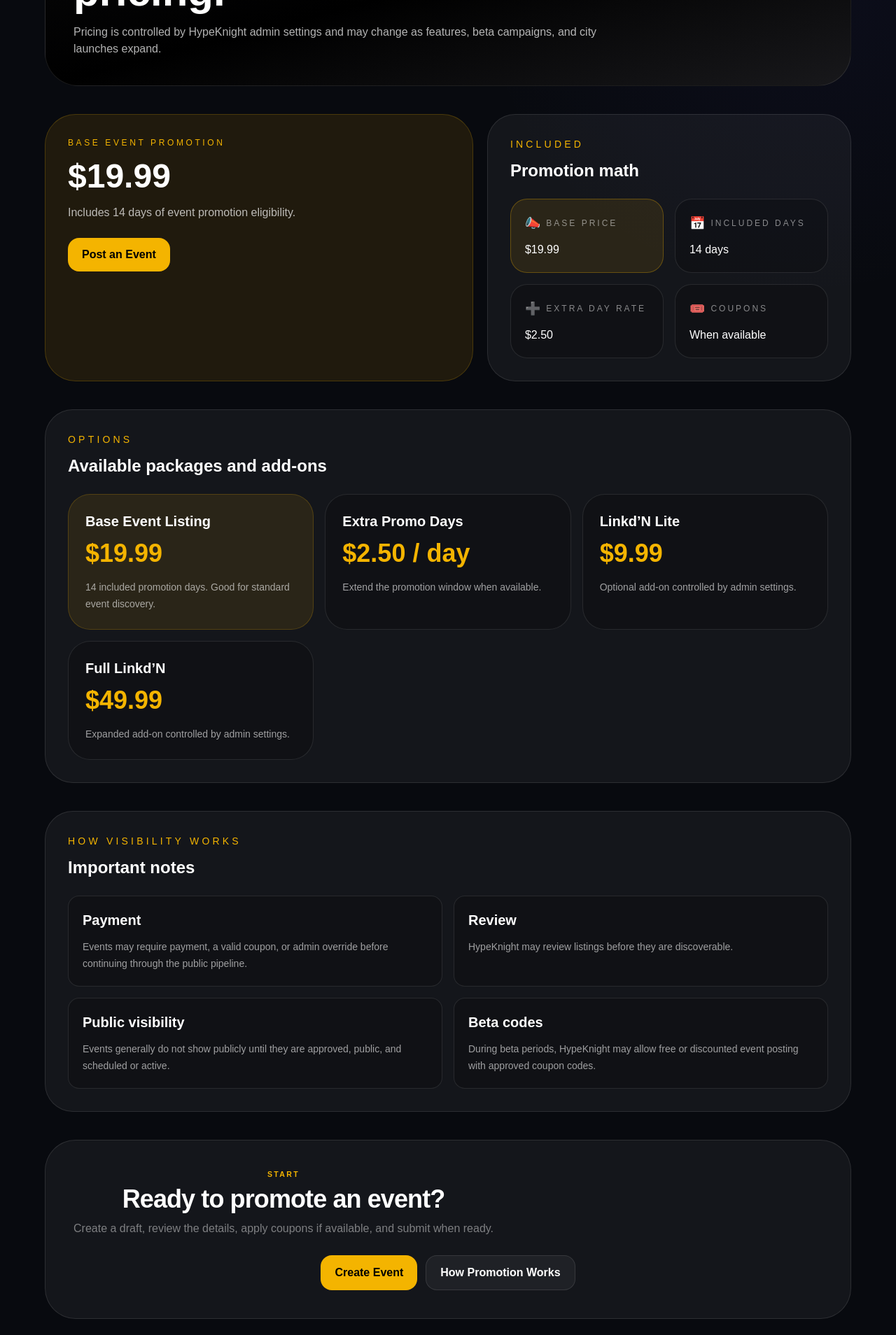
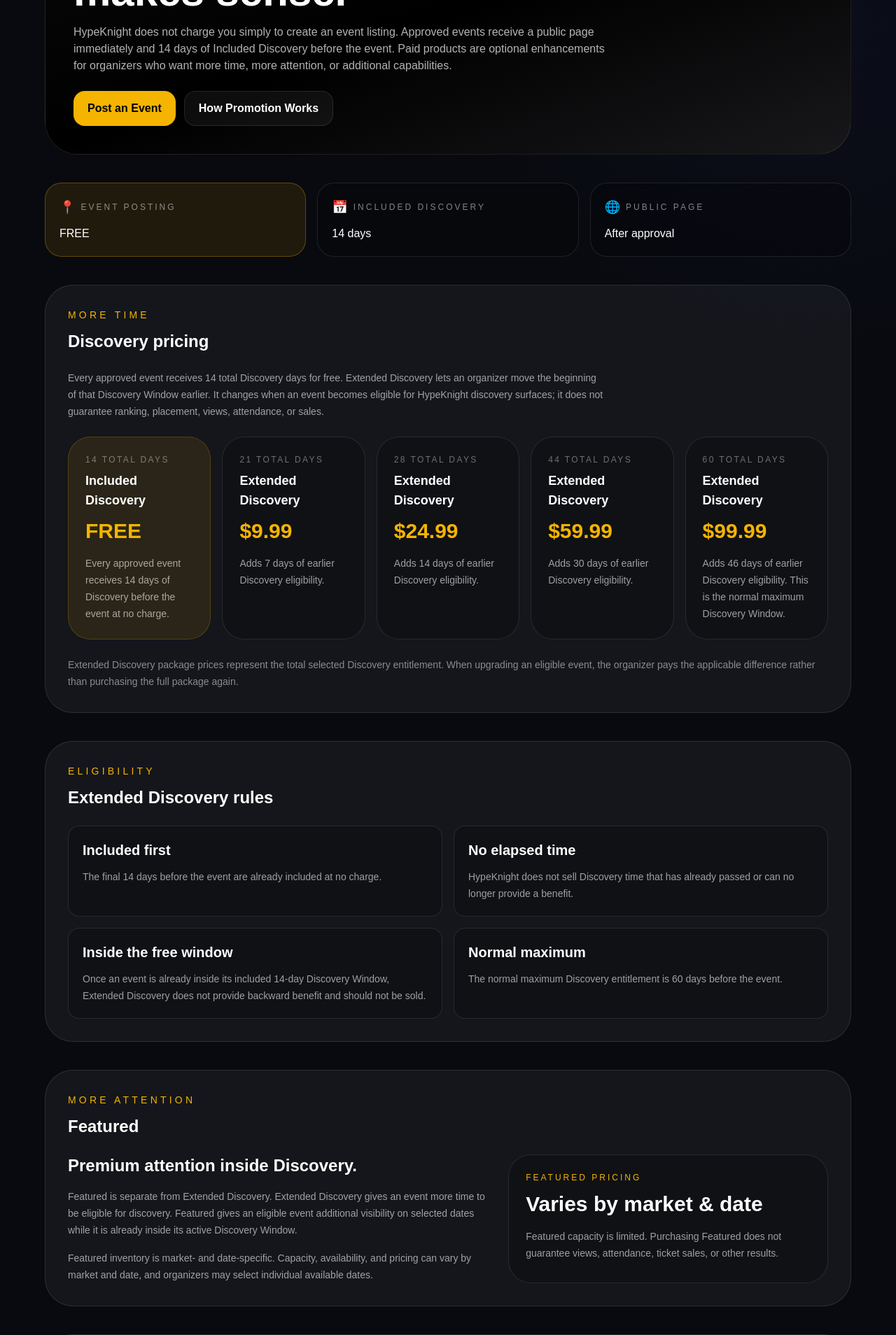
Before and after one commit to Hypeknight/HKV2, a Next.js app: page /pricing in a window 1280 px wide. Shown: the part 320-2228 px from the top of the page at 70% size. Built offline with nearby package versions, Linux system fonts and the light colour scheme; no server answers; the database is empty.

Commit message:
fix: align pricing page with business model v1

```diff
--- a/app/pricing/page.tsx
+++ b/app/pricing/page.tsx
@@ -1,17 +1,40 @@
-import { getPlatformSettings } from '@/lib/settings';
 import { ButtonLink, InfoCard, Panel, SectionHeader } from '@/components/ui';
 
-export default async function PricingPage() {
-  const settings = await getPlatformSettings();
+const discoveryPackages = [
+  {
+    title: 'Included Discovery',
+    days: '14 total days',
+    price: 'FREE',
+    text: 'Every approved event receives 14 days of Discovery before the event at no charge.',
+    active: true,
+  },
+  {
+    title: 'Extended Discovery',
+    days: '21 total days',
+    price: '$9.99',
+    text: 'Adds 7 days of earlier Discovery eligibility.',
+  },
+  {
+    title: 'Extended Discovery',
+    days: '28 total days',
+    price: '$24.99',
+    text: 'Adds 14 days of earlier Discovery eligibility.',
+  },
+  {
+    title: 'Extended Discovery',
+    days: '44 total days',
+    price: '$59.99',
+    text: 'Adds 30 days of earlier Discovery eligibility.',
+  },
+  {
+    title: 'Extended Discovery',
+    days: '60 total days',
+    price: '$99.99',
+    text: 'Adds 46 days of earlier Discovery eligibility. This is the normal maximum Discovery Window.',
+  },
+];
 
-  const basePrice = Number(settings.base_event_price || settings.event_base_price || 19.99);
-  const includedDays = Number(settings.base_promo_days || settings.included_promo_days || 14);
-  const extraDayPrice = Number(settings.extra_promo_day_price || 2.5);
-  const litePrice = Number(settings.link_lite_price || 9.99);
-  const fullPrice = Number(settings.full_link_price || 49.99);
-  const linkLiteEnabled = Boolean(settings.enable_link_lite);
-  const fullLinkEnabled = Boolean(settings.enable_full_link);
-
+export default function PricingPage() {
   return (
     <section className="mx-auto max-w-7xl space-y-8 px-4 py-6 sm:space-y-10 sm:px-6 sm:py-10 lg:px-8">
       <section className="relative overflow-hidden rounded-[2rem] border border-white/10 bg-gradient-to-br from-zinc-950 via-black to-zinc-900 p-5 sm:rounded-[3rem] sm:p-10">
@@ -21,110 +44,209 @@ export default async function PricingPage() {
           </p>
 
           <h1 className="mt-3 max-w-4xl text-4xl font-black leading-tight text-white sm:text-6xl">
-            Simple event promotion pricing.
+            Post for free. Enhance when it makes sense.
           </h1>
 
           <p className="mt-4 max-w-3xl text-sm leading-6 text-white/70 sm:text-base">
-            Pricing is controlled by HypeKnight admin settings and may change as
-            features, beta campaigns, and city launches expand.
+            HypeKnight does not charge you simply to create an event listing.
+            Approved events receive a public page immediately and 14 days of
+            Included Discovery before the event. Paid products are optional
+            enhancements for organizers who want more time, more attention, or
+            additional capabilities.
           </p>
+
+          <div className="mt-6 flex flex-col gap-3 sm:flex-row">
+            <ButtonLink
+              href="/dashboard/events/new/step-1"
+              variant="primary"
+            >
+              Post an Event
+            </ButtonLink>
+
+            <ButtonLink href="/promote" variant="secondary">
+              How Promotion Works
+            </ButtonLink>
+          </div>
         </div>
       </section>
 
-      <section className="grid gap-5 lg:grid-cols-[1fr_0.85fr]">
-        <div className="rounded-[2rem] border border-accent/20 bg-accent/10 p-6 sm:rounded-[2.75rem] sm:p-8">
-          <p className="text-xs uppercase tracking-[0.3em] text-accent">
-            Base Event Promotion
+      <section className="grid gap-4 md:grid-cols-3">
+        <InfoCard
+          label="Event Posting"
+          icon="📍"
+          value="FREE"
+          accent
+        />
+
+        <InfoCard
+          label="Included Discovery"
+          icon="📅"
+          value="14 days"
+        />
+
+        <InfoCard
+          label="Public Page"
+          icon="🌐"
+          value="After approval"
+        />
+      </section>
+
+      <Panel title="Discovery pricing" eyebrow="More Time">
+        <div className="mb-6 max-w-3xl">
+          <p className="text-sm leading-6 text-white/60">
+            Every approved event receives 14 total Discovery days for free.
+            Extended Discovery lets an organizer move the beginning of that
+            Discovery Window earlier. It changes when an event becomes eligible
+            for HypeKnight discovery surfaces; it does not guarantee ranking,
+            placement, views, attendance, or sales.
           </p>
-          <h2 className="mt-4 text-5xl font-black text-white">
-            ${basePrice.toFixed(2)}
-          </h2>
-          <p className="mt-4 text-white/70">
-            Includes {includedDays} days of event promotion eligibility.
-          </p>
-
-          <div className="mt-6">
-            <ButtonLink href="/dashboard/events/new/step-1" variant="primary">
-              Post an Event
-            </ButtonLink>
-          </div>
         </div>
 
-        <Panel title="Promotion math" eyebrow="Included">
-          <div className="grid gap-4 sm:grid-cols-2">
-            <InfoCard label="Base Price" icon="📣" value={`$${basePrice.toFixed(2)}`} accent />
-            <InfoCard label="Included Days" icon="📅" value={`${includedDays} days`} />
-            <InfoCard label="Extra Day Rate" icon="➕" value={`$${extraDayPrice.toFixed(2)}`} />
-            <InfoCard label="Coupons" icon="🎟️" value="When available" />
-          </div>
-        </Panel>
-      </section>
+        <div className="grid gap-4 md:grid-cols-2 xl:grid-cols-5">
+          {discoveryPackages.map((pkg) => (
+            <Package
+              key={pkg.days}
+              title={pkg.title}
+              days={pkg.days}
+              price={pkg.price}
+              text={pkg.text}
+              active={pkg.active}
+            />
+          ))}
+        </div>
 
-      <Panel title="Available packages and add-ons" eyebrow="Options">
-        <div className="grid gap-4 md:grid-cols-3">
-          <Package
-            title="Base Event Listing"
-            price={`$${basePrice.toFixed(2)}`}
-            text={`${includedDays} included promotion days. Good for standard event discovery.`}
-            active
+        <p className="mt-6 text-sm leading-6 text-white/50">
+          Extended Discovery package prices represent the total selected
+          Discovery entitlement. When upgrading an eligible event, the
+          organizer pays the applicable difference rather than purchasing the
+          full package again.
+        </p>
+      </Panel>
+
+      <Panel title="Extended Discovery rules" eyebrow="Eligibility">
+        <div className="grid gap-4 md:grid-cols-2">
+          <Note
+            title="Included first"
+            text="The final 14 days before the event are already included at no charge."
           />
 
-          <Package
-            title="Extra Promo Days"
-            price={`$${extraDayPrice.toFixed(2)} / day`}
-            text="Extend the promotion window when available."
+          <Note
+            title="No elapsed time"
+            text="HypeKnight does not sell Discovery time that has already passed or can no longer provide a benefit."
           />
 
-          <Package
-            title="Linkd’N Lite"
-            price={linkLiteEnabled ? `$${litePrice.toFixed(2)}` : 'Unavailable'}
-            text="Optional add-on controlled by admin settings."
+          <Note
+            title="Inside the free window"
+            text="Once an event is already inside its included 14-day Discovery Window, Extended Discovery does not provide backward benefit and should not be sold."
           />
 
-          <Package
-            title="Full Linkd’N"
-            price={fullLinkEnabled ? `$${fullPrice.toFixed(2)}` : 'Unavailable'}
-            text="Expanded add-on controlled by admin settings."
+          <Note
+            title="Normal maximum"
+            text="The normal maximum Discovery entitlement is 60 days before the event."
           />
         </div>
       </Panel>
 
-      <Panel title="Important notes" eyebrow="How Visibility Works">
+      <Panel title="Featured" eyebrow="More Attention">
+        <div className="grid gap-5 lg:grid-cols-[1fr_0.75fr]">
+          <div>
+            <h3 className="text-2xl font-black text-white">
+              Premium attention inside Discovery.
+            </h3>
+
+            <p className="mt-4 max-w-3xl text-sm leading-6 text-white/60">
+              Featured is separate from Extended Discovery. Extended Discovery
+              gives an event more time to be eligible for discovery. Featured
+              gives an eligible event additional visibility on selected dates
+              while it is already inside its active Discovery Window.
+            </p>
+
+            <p className="mt-4 max-w-3xl text-sm leading-6 text-white/60">
+              Featured inventory is market- and date-specific. Capacity,
+              availability, and pricing can vary by market and date, and
+              organizers may select individual available dates.
+            </p>
+          </div>
+
+          <div className="rounded-[2rem] border border-white/10 bg-black/20 p-6">
+            <p className="text-xs uppercase tracking-[0.25em] text-accent">
+              Featured Pricing
+            </p>
+
+            <p className="mt-3 text-3xl font-black text-white">
+              Varies by market &amp; date
+            </p>
+
+            <p className="mt-4 text-sm leading-6 text-white/60">
+              Featured capacity is limited. Purchasing Featured does not
+              guarantee views, attendance, ticket sales, or other results.
+            </p>
+          </div>
+        </div>
+      </Panel>
+
+      <Panel title="What you do not have to buy" eyebrow="Free By Default">
         <div className="grid gap-4 md:grid-cols-2">
-          <Note title="Payment" text="Events may require payment, a valid coupon, or admin override before continuing through the public pipeline." />
-          <Note title="Review" text="HypeKnight may review listings before they are discoverable." />
-          <Note title="Public visibility" text="Events generally do not show publicly until they are approved, public, and scheduled or active." />
-          <Note title="Beta codes" text="During beta periods, HypeKnight may allow free or discounted event posting with approved coupon codes." />
+          <Note
+            title="No listing fee"
+            text="Payment is not required simply to create or publish an approved HypeKnight event."
+          />
+
+          <Note
+            title="No enhancement requirement"
+            text="Extended Discovery and Featured are optional. Neither is required for an approved event to have a public page or receive its included Discovery Window."
+          />
+
+          <Note
+            title="Keep your ticket provider"
+            text="HypeKnight is not your ticket checkout provider. You can continue using Eventbrite, Ticketmaster, your own ticketing system, or another supported destination."
+          />
+
+          <Note
+            title="Public page is separate"
+            text="Approval activates the public event page. Discovery eligibility is a separate lifecycle and begins according to the event's Discovery Window."
+          />
         </div>
       </Panel>
 
       <section className="rounded-[2rem] border border-white/10 bg-white/5 p-6 text-center sm:rounded-[2.75rem] sm:p-10">
         <SectionHeader
-          eyebrow="Start"
-          title="Ready to promote an event?"
-          text="Create a draft, review the details, apply coupons if available, and submit when ready."
+          eyebrow="Start Free"
+          title="Ready to put your event on HypeKnight?"
+          text="Create the event, submit it for review, and use optional enhancements only when they make sense for your campaign."
         />
 
         <div className="mt-6 flex flex-col justify-center gap-3 sm:flex-row">
-          <ButtonLink href="/dashboard/events/new/step-1" variant="primary">
-            Create Event
+          <ButtonLink
+            href="/dashboard/events/new/step-1"
+            variant="primary"
+          >
+            Post an Event
           </ButtonLink>
+
           <ButtonLink href="/promote" variant="secondary">
-            How Promotion Works
+            Learn About Promotion
           </ButtonLink>
         </div>
       </section>
+
+      <p className="text-center text-xs leading-5 text-white/40">
+        Enhancement pricing and availability may be updated as HypeKnight
+        markets, inventory, and platform capabilities evolve.
+      </p>
     </section>
   );
 }
 
 function Package({
   title,
+  days,
   price,
   text,
   active,
 }: {
   title: string;
+  days: string;
   price: string;
   text: string;
   active?: boolean;
@@ -132,21 +254,46 @@ function Package({
   return (
     <div
       className={`rounded-[2rem] border p-6 ${
-        active ? 'border-accent/20 bg-accent/10' : 'border-white/10 bg-black/20'
+        active
+          ? 'border-accent/20 bg-accent/10'
+          : 'border-white/10 bg-black/20'
       }`}
     >
-      <h3 className="text-xl font-black text-white">{title}</h3>
-      <p className="mt-3 text-4xl font-black text-accent">{price}</p>
-      <p className="mt-4 text-sm leading-6 text-white/60">{text}</p>
+      <p className="text-xs uppercase tracking-[0.2em] text-white/40">
+        {days}
+      </p>
+
+      <h3 className="mt-2 text-lg font-black text-white">
+        {title}
+      </h3>
+
+      <p className="mt-3 text-3xl font-black text-accent">
+        {price}
+      </p>
+
+      <p className="mt-4 text-sm leading-6 text-white/60">
+        {text}
+      </p>
     </div>
   );
 }
 
-function Note({ title, text }: { title: string; text: string }) {
+function Note({
+  title,
+  text,
+}: {
+  title: string;
+  text: string;
+}) {
   return (
     <div className="rounded-2xl border border-white/10 bg-black/20 p-5">
-      <h3 className="text-xl font-black text-white">{title}</h3>
-      <p className="mt-3 text-sm leading-6 text-white/60">{text}</p>
+      <h3 className="text-xl font-black text-white">
+        {title}
+      </h3>
+
+      <p className="mt-3 text-sm leading-6 text-white/60">
+        {text}
+      </p>
     </div>
   );
 }
```
